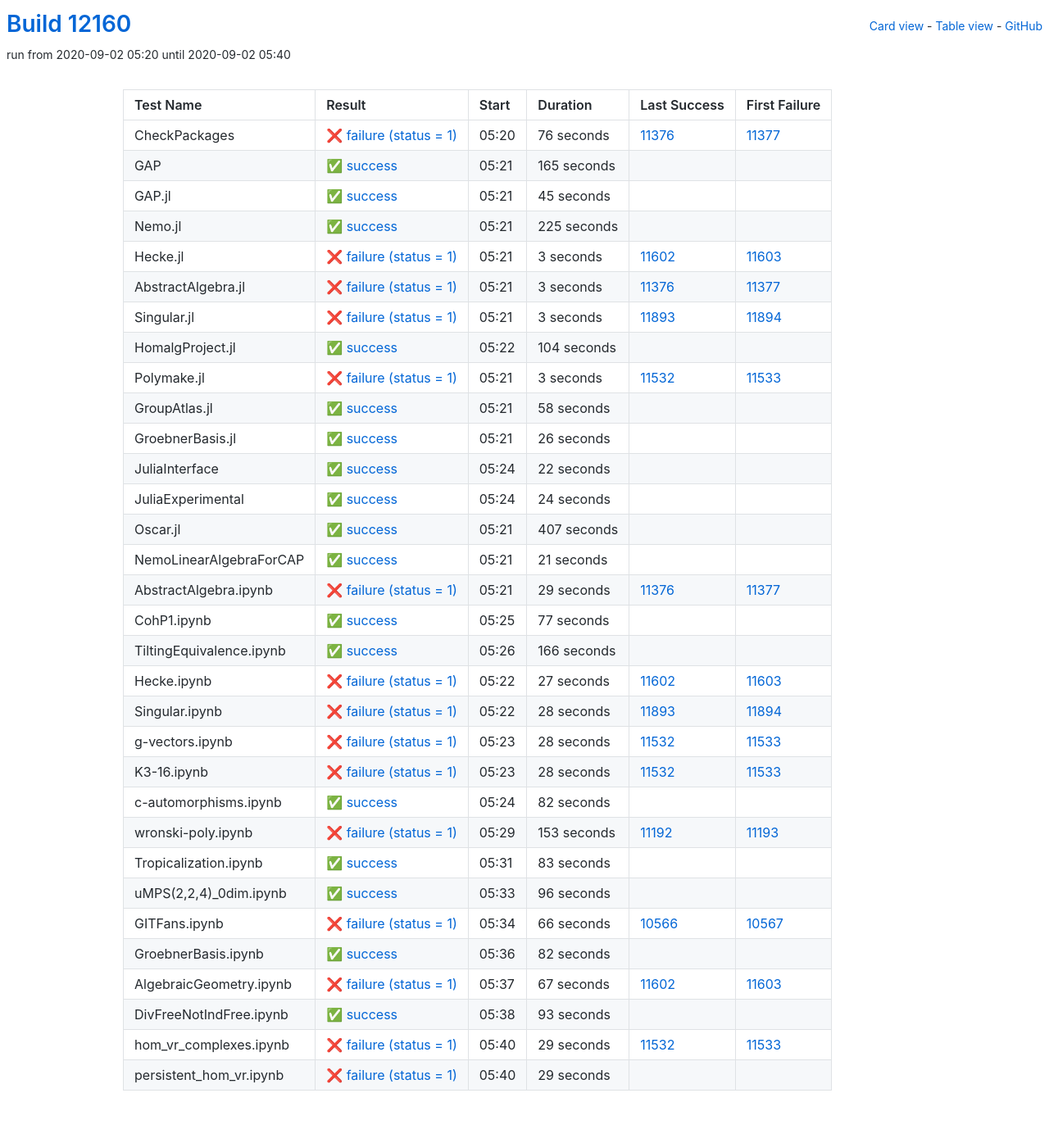
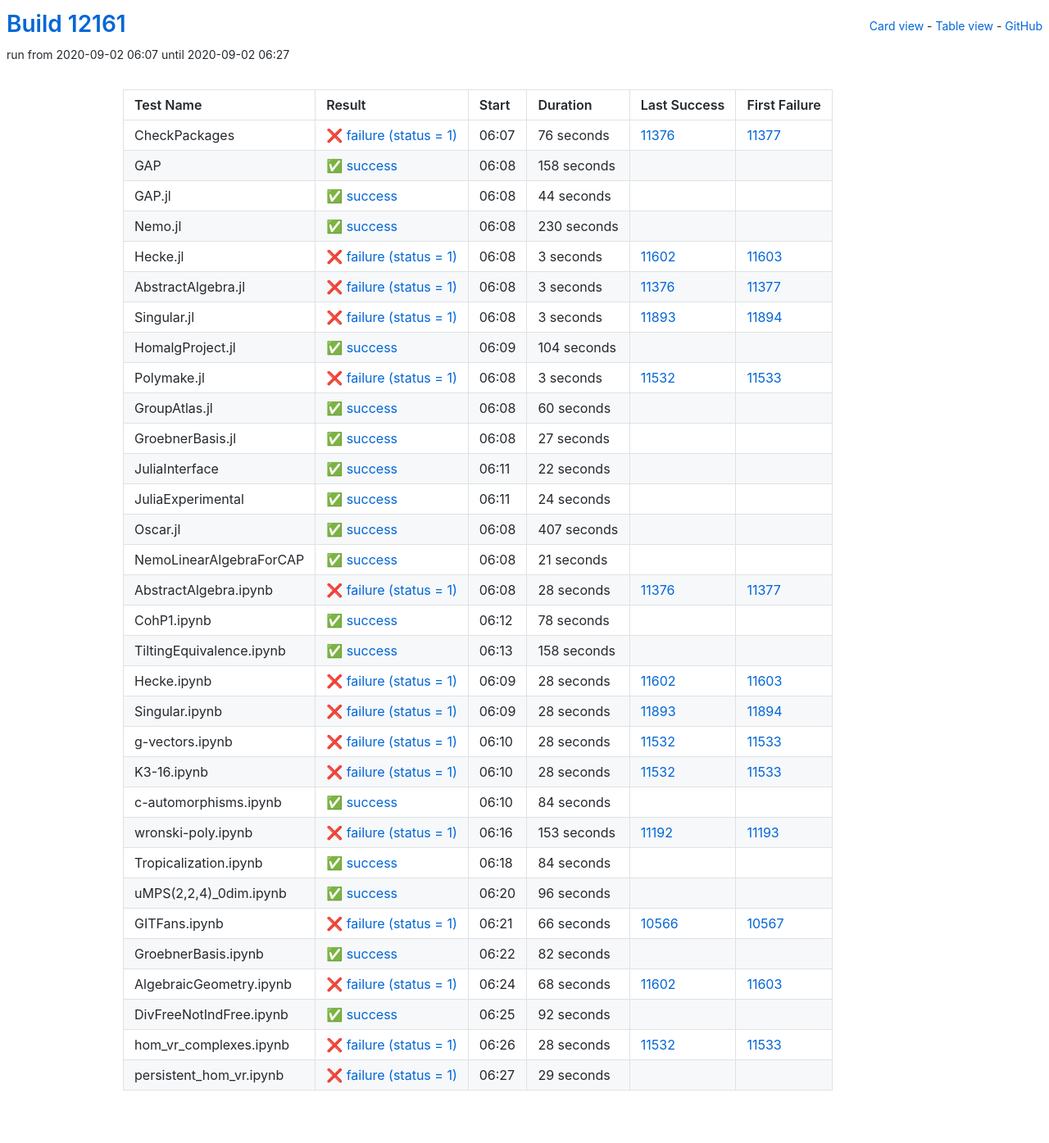
Before and after one commit to oscar-system/oscar-ci-status, a Jekyll site: the page built from table.html, in a window 1280 px wide. Shown: the whole page at 82% size. Built offline with Jekyll 4.4.1, drawn with Linux system fonts in a browser that asks for light colours.

Commit message:
Build #12161

```diff
--- a/_data/ci.yml
+++ b/_data/ci.yml
@@ -1,6 +1,6 @@
 ---
-build: 12160
-build_url: https://oscarci.mathematik.uni-kl.de/job/oscar/12160/
+build: 12161
+build_url: https://oscarci.mathematik.uni-kl.de/job/oscar/12161/
 job: oscar
 organization: oscar-system
 repo: oscar-ci-status
@@ -8,8 +8,8 @@
 tests:
 - name: CheckPackages
   id: checkpackages
-  log: https://oscarci.mathematik.uni-kl.de/job/oscar/12160/artifact/logs/build-12160/CheckPackages.log
-  start: 2020-09-02 05:20
+  log: https://oscarci.mathematik.uni-kl.de/job/oscar/12161/artifact/logs/build-12161/CheckPackages.log
+  start: 2020-09-02 06:07
   success: false
   exitcode: 1
   status: failure
@@ -20,44 +20,44 @@
   first_failure_url: https://oscarci.mathematik.uni-kl.de/job/oscar/11377/
 - name: GAP
   id: gap
-  log: https://oscarci.mathematik.uni-kl.de/job/oscar/12160/artifact/logs/build-12160/GAP.log
-  start: 2020-09-02 05:21
+  log: https://oscarci.mathematik.uni-kl.de/job/oscar/12161/artifact/logs/build-12161/GAP.log
+  start: 2020-09-02 06:08
   success: true
   exitcode: 0
   status: success
-  duration: 165
+  duration: 158
   last_success: false
   last_success_url:
   first_failure: false
   first_failure_url:
 - name: GAP.jl
   id: gap-jl
-  log: https://oscarci.mathematik.uni-kl.de/job/oscar/12160/artifact/logs/build-12160/GAP.jl.log
-  start: 2020-09-02 05:21
+  log: https://oscarci.mathematik.uni-kl.de/job/oscar/12161/artifact/logs/build-12161/GAP.jl.log
+  start: 2020-09-02 06:08
   success: true
   exitcode: 0
   status: success
-  duration: 45
+  duration: 44
   last_success: false
   last_success_url:
   first_failure: false
   first_failure_url:
 - name: Nemo.jl
   id: nemo-jl
-  log: https://oscarci.mathematik.uni-kl.de/job/oscar/12160/artifact/logs/build-12160/Nemo.jl.log
-  start: 2020-09-02 05:21
+  log: https://oscarci.mathematik.uni-kl.de/job/oscar/12161/artifact/logs/build-12161/Nemo.jl.log
+  start: 2020-09-02 06:08
   success: true
   exitcode: 0
   status: success
-  duration: 225
+  duration: 230
   last_success: false
   last_success_url:
   first_failure: false
   first_failure_url:
 - name: Hecke.jl
   id: hecke-jl
-  log: https://oscarci.mathematik.uni-kl.de/job/oscar/12160/artifact/logs/build-12160/Hecke.jl.log
-  start: 2020-09-02 05:21
+  log: https://oscarci.mathematik.uni-kl.de/job/oscar/12161/artifact/logs/build-12161/Hecke.jl.log
+  start: 2020-09-02 06:08
   success: false
   exitcode: 1
   status: failure
@@ -68,8 +68,8 @@
   first_failure_url: https://oscarci.mathematik.uni-kl.de/job/oscar/11603/
 - name: AbstractAlgebra.jl
   id: abstractalgebra-jl
-  log: https://oscarci.mathematik.uni-kl.de/job/oscar/12160/artifact/logs/build-12160/AbstractAlgebra.jl.log
-  start: 2020-09-02 05:21
+  log: https://oscarci.mathematik.uni-kl.de/job/oscar/12161/artifact/logs/build-12161/AbstractAlgebra.jl.log
+  start: 2020-09-02 06:08
   success: false
   exitcode: 1
   status: failure
@@ -80,8 +80,8 @@
   first_failure_url: https://oscarci.mathematik.uni-kl.de/job/oscar/11377/
 - name: Singular.jl
   id: singular-jl
-  log: https://oscarci.mathematik.uni-kl.de/job/oscar/12160/artifact/logs/build-12160/Singular.jl.log
-  start: 2020-09-02 05:21
+  log: https://oscarci.mathematik.uni-kl.de/job/oscar/12161/artifact/logs/build-12161/Singular.jl.log
+  start: 2020-09-02 06:08
   success: false
   exitcode: 1
   status: failure
@@ -92,8 +92,8 @@
   first_failure_url: https://oscarci.mathematik.uni-kl.de/job/oscar/11894/
 - name: HomalgProject.jl
   id: homalgproject-jl
-  log: https://oscarci.mathematik.uni-kl.de/job/oscar/12160/artifact/logs/build-12160/HomalgProject.jl.log
-  start: 2020-09-02 05:22
+  log: https://oscarci.mathematik.uni-kl.de/job/oscar/12161/artifact/logs/build-12161/HomalgProject.jl.log
+  start: 2020-09-02 06:09
   success: true
   exitcode: 0
   status: success
@@ -104,8 +104,8 @@
   first_failure_url:
 - name: Polymake.jl
   id: polymake-jl
-  log: https://oscarci.mathematik.uni-kl.de/job/oscar/12160/artifact/logs/build-12160/Polymake.jl.log
-  start: 2020-09-02 05:21
+  log: https://oscarci.mathematik.uni-kl.de/job/oscar/12161/artifact/logs/build-12161/Polymake.jl.log
+  start: 2020-09-02 06:08
   success: false
   exitcode: 1
   status: failure
@@ -116,32 +116,32 @@
   first_failure_url: https://oscarci.mathematik.uni-kl.de/job/oscar/11533/
 - name: GroupAtlas.jl
   id: groupatlas-jl
-  log: https://oscarci.mathematik.uni-kl.de/job/oscar/12160/artifact/logs/build-12160/GroupAtlas.jl.log
-  start: 2020-09-02 05:21
+  log: https://oscarci.mathematik.uni-kl.de/job/oscar/12161/artifact/logs/build-12161/GroupAtlas.jl.log
+  start: 2020-09-02 06:08
   success: true
   exitcode: 0
   status: success
-  duration: 58
+  duration: 60
   last_success: false
   last_success_url:
   first_failure: false
   first_failure_url:
 - name: GroebnerBasis.jl
   id: groebnerbasis-jl
-  log: https://oscarci.mathematik.uni-kl.de/job/oscar/12160/artifact/logs/build-12160/GroebnerBasis.jl.log
-  start: 2020-09-02 05:21
+  log: https://oscarci.mathematik.uni-kl.de/job/oscar/12161/artifact/logs/build-12161/GroebnerBasis.jl.log
+  start: 2020-09-02 06:08
   success: true
   exitcode: 0
   status: success
-  duration: 26
+  duration: 27
   last_success: false
   last_success_url:
   first_failure: false
   first_failure_url:
 - name: JuliaInterface
   id: juliainterface
-  log: https://oscarci.mathematik.uni-kl.de/job/oscar/12160/artifact/logs/build-12160/JuliaInterface.log
-  start: 2020-09-02 05:24
+  log: https://oscarci.mathematik.uni-kl.de/job/oscar/12161/artifact/logs/build-12161/JuliaInterface.log
+  start: 2020-09-02 06:11
   success: true
   exitcode: 0
   status: success
@@ -152,8 +152,8 @@
   first_failure_url:
 - name: JuliaExperimental
   id: juliaexperimental
-  log: https://oscarci.mathematik.uni-kl.de/job/oscar/12160/artifact/logs/build-12160/JuliaExperimental.log
-  start: 2020-09-02 05:24
+  log: https://oscarci.mathematik.uni-kl.de/job/oscar/12161/artifact/logs/build-12161/JuliaExperimental.log
+  start: 2020-09-02 06:11
   success: true
   exitcode: 0
   status: success
@@ -164,8 +164,8 @@
   first_failure_url:
 - name: Oscar.jl
   id: oscar-jl
-  log: https://oscarci.mathematik.uni-kl.de/job/oscar/12160/artifact/logs/build-12160/Oscar.jl.log
-  start: 2020-09-02 05:21
+  log: https://oscarci.mathematik.uni-kl.de/job/oscar/12161/artifact/logs/build-12161/Oscar.jl.log
+  start: 2020-09-02 06:08
   success: true
   exitcode: 0
   status: success
@@ -176,8 +176,8 @@
   first_failure_url:
 - name: NemoLinearAlgebraForCAP
   id: nemolinearalgebraforcap
-  log: https://oscarci.mathematik.uni-kl.de/job/oscar/12160/artifact/logs/build-12160/NemoLinearAlgebraForCAP.log
-  start: 2020-09-02 05:21
+  log: https://oscarci.mathematik.uni-kl.de/job/oscar/12161/artifact/logs/build-12161/NemoLinearAlgebraForCAP.log
+  start: 2020-09-02 06:08
   success: true
   exitcode: 0
   status: success
@@ -188,56 +188,56 @@
   first_failure_url:
 - name: AbstractAlgebra.ipynb
   id: abstractalgebra-ipynb
-  log: https://oscarci.mathematik.uni-kl.de/job/oscar/12160/artifact/logs/build-12160/AbstractAlgebra.ipynb.log
-  start: 2020-09-02 05:21
+  log: https://oscarci.mathematik.uni-kl.de/job/oscar/12161/artifact/logs/build-12161/AbstractAlgebra.ipynb.log
+  start: 2020-09-02 06:08
   success: false
   exitcode: 1
   status: failure
-  duration: 29
+  duration: 28
   last_success: 11376
   last_success_url: https://oscarci.mathematik.uni-kl.de/job/oscar/11376/
   first_failure: 11377
   first_failure_url: https://oscarci.mathematik.uni-kl.de/job/oscar/11377/
 - name: CohP1.ipynb
   id: cohp1-ipynb
-  log: https://oscarci.mathematik.uni-kl.de/job/oscar/12160/artifact/logs/build-12160/CohP1.ipynb.log
-  start: 2020-09-02 05:25
+  log: https://oscarci.mathematik.uni-kl.de/job/oscar/12161/artifact/logs/build-12161/CohP1.ipynb.log
+  start: 2020-09-02 06:12
   success: true
   exitcode: 0
   status: success
-  duration: 77
+  duration: 78
   last_success: false
   last_success_url:
   first_failure: false
   first_failure_url:
 - name: TiltingEquivalence.ipynb
   id: tiltingequivalence-ipynb
-  log: https://oscarci.mathematik.uni-kl.de/job/oscar/12160/artifact/logs/build-12160/TiltingEquivalence.ipynb.log
-  start: 2020-09-02 05:26
+  log: https://oscarci.mathematik.uni-kl.de/job/oscar/12161/artifact/logs/build-12161/TiltingEquivalence.ipynb.log
+  start: 2020-09-02 06:13
   success: true
   exitcode: 0
   status: success
-  duration: 166
+  duration: 158
   last_success: false
   last_success_url:
   first_failure: false
   first_failure_url:
 - name: Hecke.ipynb
   id: hecke-ipynb
-  log: https://oscarci.mathematik.uni-kl.de/job/oscar/12160/artifact/logs/build-12160/Hecke.ipynb.log
-  start: 2020-09-02 05:22
+  log: https://oscarci.mathematik.uni-kl.de/job/oscar/12161/artifact/logs/build-12161/Hecke.ipynb.log
+  start: 2020-09-02 06:09
   success: false
   exitcode: 1
   status: failure
-  duration: 27
+  duration: 28
   last_success: 11602
   last_success_url: https://oscarci.mathematik.uni-kl.de/job/oscar/11602/
   first_failure: 11603
   first_failure_url: https://oscarci.mathematik.uni-kl.de/job/oscar/11603/
 - name: Singular.ipynb
   id: singular-ipynb
-  log: https://oscarci.mathematik.uni-kl.de/job/oscar/12160/artifact/logs/build-12160/Singular.ipynb.log
-  start: 2020-09-02 05:22
+  log: https://oscarci.mathematik.uni-kl.de/job/oscar/12161/artifact/logs/build-12161/Singular.ipynb.log
+  start: 2020-09-02 06:09
   success: false
   exitcode: 1
   status: failure
@@ -248,8 +248,8 @@
   first_failure_url: https://oscarci.mathematik.uni-kl.de/job/oscar/11894/
 - name: g-vectors.ipynb
   id: g-vectors-ipynb
-  log: https://oscarci.mathematik.uni-kl.de/job/oscar/12160/artifact/logs/build-12160/g-vectors.ipynb.log
-  start: 2020-09-02 05:23
+  log: https://oscarci.mathematik.uni-kl.de/job/oscar/12161/artifact/logs/build-12161/g-vectors.ipynb.log
+  start: 2020-09-02 06:10
   success: false
   exitcode: 1
   status: failure
@@ -260,8 +260,8 @@
   first_failure_url: https://oscarci.mathematik.uni-kl.de/job/oscar/11533/
 - name: K3-16.ipynb
   id: k3-16-ipynb
-  log: https://oscarci.mathematik.uni-kl.de/job/oscar/12160/artifact/logs/build-12160/K3-16.ipynb.log
-  start: 2020-09-02 05:23
+  log: https://oscarci.mathematik.uni-kl.de/job/oscar/12161/artifact/logs/build-12161/K3-16.ipynb.log
+  start: 2020-09-02 06:10
   success: false
   exitcode: 1
   status: failure
@@ -272,20 +272,20 @@
   first_failure_url: https://oscarci.mathematik.uni-kl.de/job/oscar/11533/
 - name: c-automorphisms.ipynb
   id: c-automorphisms-ipynb
-  log: https://oscarci.mathematik.uni-kl.de/job/oscar/12160/artifact/logs/build-12160/c-automorphisms.ipynb.log
-  start: 2020-09-02 05:24
+  log: https://oscarci.mathematik.uni-kl.de/job/oscar/12161/artifact/logs/build-12161/c-automorphisms.ipynb.log
+  start: 2020-09-02 06:10
   success: true
   exitcode: 0
   status: success
-  duration: 82
+  duration: 84
   last_success: false
   last_success_url:
   first_failure: false
   first_failure_url:
 - name: wronski-poly.ipynb
   id: wronski-poly-ipynb
-  log: https://oscarci.mathematik.uni-kl.de/job/oscar/12160/artifact/logs/build-12160/wronski-poly.ipynb.log
-  start: 2020-09-02 05:29
+  log: https://oscarci.mathematik.uni-kl.de/job/oscar/12161/artifact/logs/build-12161/wronski-poly.ipynb.log
+  start: 2020-09-02 06:16
   success: false
   exitcode: 1
   status: failure
@@ -296,20 +296,20 @@
   first_failure_url: https://oscarci.mathematik.uni-kl.de/job/oscar/11193/
 - name: Tropicalization.ipynb
   id: tropicalization-ipynb
-  log: https://oscarci.mathematik.uni-kl.de/job/oscar/12160/artifact/logs/build-12160/Tropicalization.ipynb.log
-  start: 2020-09-02 05:31
+  log: https://oscarci.mathematik.uni-kl.de/job/oscar/12161/artifact/logs/build-12161/Tropicalization.ipynb.log
+  start: 2020-09-02 06:18
   success: true
   exitcode: 0
   status: success
-  duration: 83
+  duration: 84
   last_success: false
   last_success_url:
   first_failure: false
   first_failure_url:
 - name: uMPS(2,2,4)_0dim.ipynb
   id: umps-2-2-4-0dim-ipynb
-  log: https://oscarci.mathematik.uni-kl.de/job/oscar/12160/artifact/logs/build-12160/uMPS-2-2-4-_0dim.ipynb.log
-  start: 2020-09-02 05:33
+  log: https://oscarci.mathematik.uni-kl.de/job/oscar/12161/artifact/logs/build-12161/uMPS-2-2-4-_0dim.ipynb.log
+  start: 2020-09-02 06:20
   success: true
   exitcode: 0
   status: success
@@ -320,8 +320,8 @@
   first_failure_url:
 - name: GITFans.ipynb
   id: gitfans-ipynb
-  log: https://oscarci.mathematik.uni-kl.de/job/oscar/12160/artifact/logs/build-12160/GITFans.ipynb.log
-  start: 2020-09-02 05:34
+  log: https://oscarci.mathematik.uni-kl.de/job/oscar/12161/artifact/logs/build-12161/GITFans.ipynb.log
+  start: 2020-09-02 06:21
   success: false
   exitcode: 1
   status: failure
@@ -332,8 +332,8 @@
   first_failure_url: https://oscarci.mathematik.uni-kl.de/job/oscar/10567/
 - name: GroebnerBasis.ipynb
   id: groebnerbasis-ipynb
-  log: https://oscarci.mathematik.uni-kl.de/job/oscar/12160/artifact/logs/build-12160/GroebnerBasis.ipynb.log
-  start: 2020-09-02 05:36
+  log: https://oscarci.mathematik.uni-kl.de/job/oscar/12161/artifact/logs/build-12161/GroebnerBasis.ipynb.log
+  start: 2020-09-02 06:22
   success: true
   exitcode: 0
   status: success
@@ -344,44 +344,44 @@
   first_failure_url:
 - name: AlgebraicGeometry.ipynb
   id: algebraicgeometry-ipynb
-  log: https://oscarci.mathematik.uni-kl.de/job/oscar/12160/artifact/logs/build-12160/AlgebraicGeometry.ipynb.log
-  start: 2020-09-02 05:37
+  log: https://oscarci.mathematik.uni-kl.de/job/oscar/12161/artifact/logs/build-12161/AlgebraicGeometry.ipynb.log
+  start: 2020-09-02 06:24
   success: false
   exitcode: 1
   status: failure
-  duration: 67
+  duration: 68
   last_success: 11602
   last_success_url: https://oscarci.mathematik.uni-kl.de/job/oscar/11602/
   first_failure: 11603
   first_failure_url: https://oscarci.mathematik.uni-kl.de/job/oscar/11603/
 - name: DivFreeNotIndFree.ipynb
   id: divfreenotindfree-ipynb
-  log: https://oscarci.mathematik.uni-kl.de/job/oscar/12160/artifact/logs/build-12160/DivFreeNotIndFree.ipynb.log
-  start: 2020-09-02 05:38
+  log: https://oscarci.mathematik.uni-kl.de/job/oscar/12161/artifact/logs/build-12161/DivFreeNotIndFree.ipynb.log
+  start: 2020-09-02 06:25
   success: true
   exitcode: 0
   status: success
-  duration: 93
+  duration: 92
   last_success: false
   last_success_url:
   first_failure: false
   first_failure_url:
 - name: hom_vr_complexes.ipynb
   id: hom-vr-complexes-ipynb
-  log: https://oscarci.mathematik.uni-kl.de/job/oscar/12160/artifact/logs/build-12160/hom_vr_complexes.ipynb.log
-  start: 2020-09-02 05:40
+  log: https://oscarci.mathematik.uni-kl.de/job/oscar/12161/artifact/logs/build-12161/hom_vr_complexes.ipynb.log
+  start: 2020-09-02 06:26
   success: false
   exitcode: 1
   status: failure
-  duration: 29
+  duration: 28
   last_success: 11532
   last_success_url: https://oscarci.mathematik.uni-kl.de/job/oscar/11532/
   first_failure: 11533
   first_failure_url: https://oscarci.mathematik.uni-kl.de/job/oscar/11533/
 - name: persistent_hom_vr.ipynb
   id: persistent-hom-vr-ipynb
-  log: https://oscarci.mathematik.uni-kl.de/job/oscar/12160/artifact/logs/build-12160/persistent_hom_vr.ipynb.log
-  start: 2020-09-02 05:40
+  log: https://oscarci.mathematik.uni-kl.de/job/oscar/12161/artifact/logs/build-12161/persistent_hom_vr.ipynb.log
+  start: 2020-09-02 06:27
   success: false
   exitcode: 1
   status: failure
```
Also changed, not shown: README.md.
